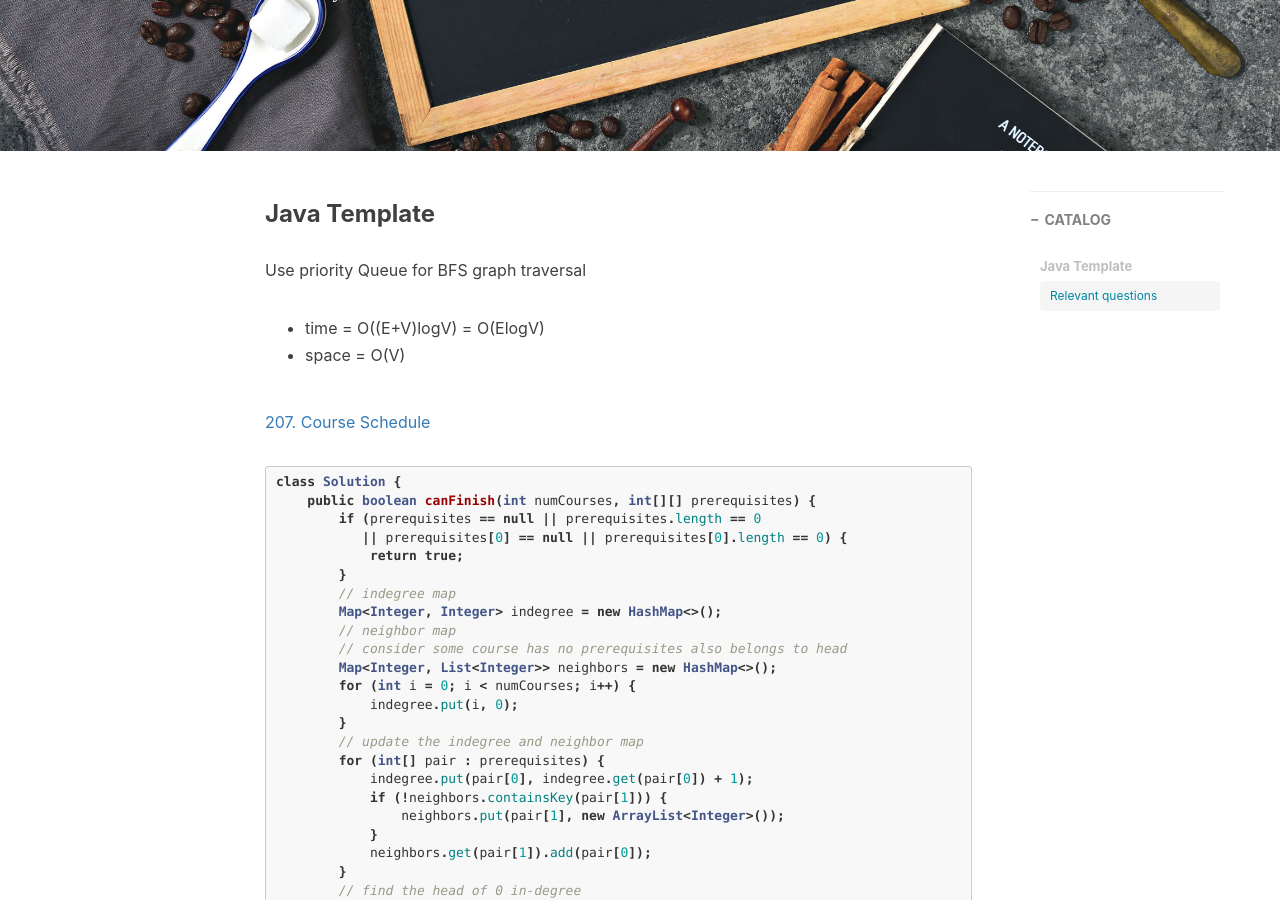
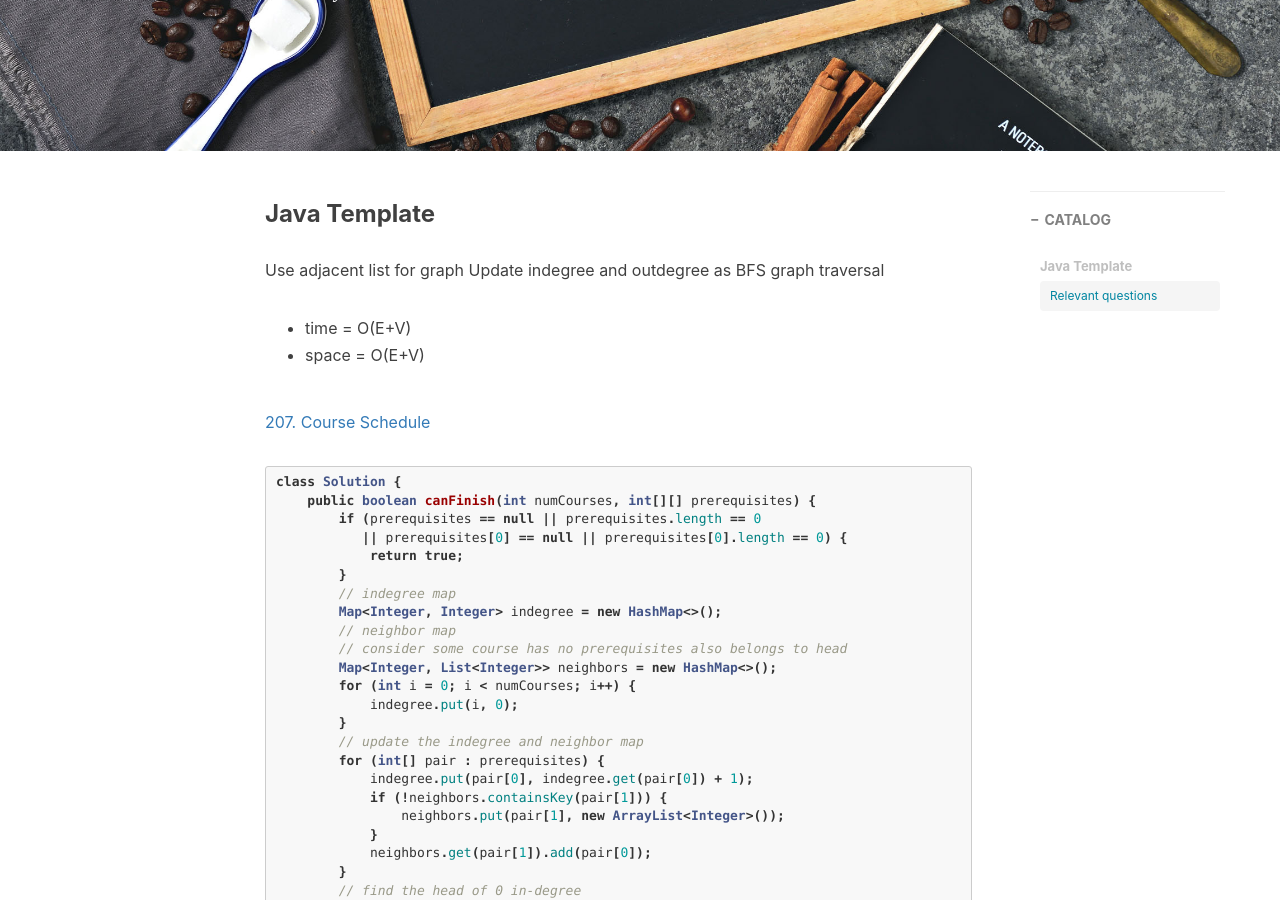
Before and after one commit to ly16/ly16.github.io, a Jekyll site: the page built from _posts/2020-11-29-leetcode-topologicalSort-template.md, in a window 1280 px wide and 900 px high, scrolled down 432 px. Built offline with Jekyll 4.4.1, drawn with Linux system fonts in a browser that asks for light colours; nearby versions of some CDN libraries; comment, search, counter and statistics services are not loaded.

Commit message:
Update 2020-11-29-leetcode-topologicalSort-template.md

```diff
--- a/_posts/2020-11-29-leetcode-topologicalSort-template.md
+++ b/_posts/2020-11-29-leetcode-topologicalSort-template.md
@@ -12,10 +12,11 @@ tags:
 ---
 
 ### Java Template
-Use priority Queue for BFS graph traversal
+Use adjacent list for graph
+Update indegree and outdegree as BFS graph traversal
 
-- time = O((E+V)logV) = O(ElogV)
-- space = O(V)
+- time = O(E+V)
+- space = O(E+V)
 
 [207. Course Schedule](https://leetcode.com/problems/course-schedule/)
 
```
